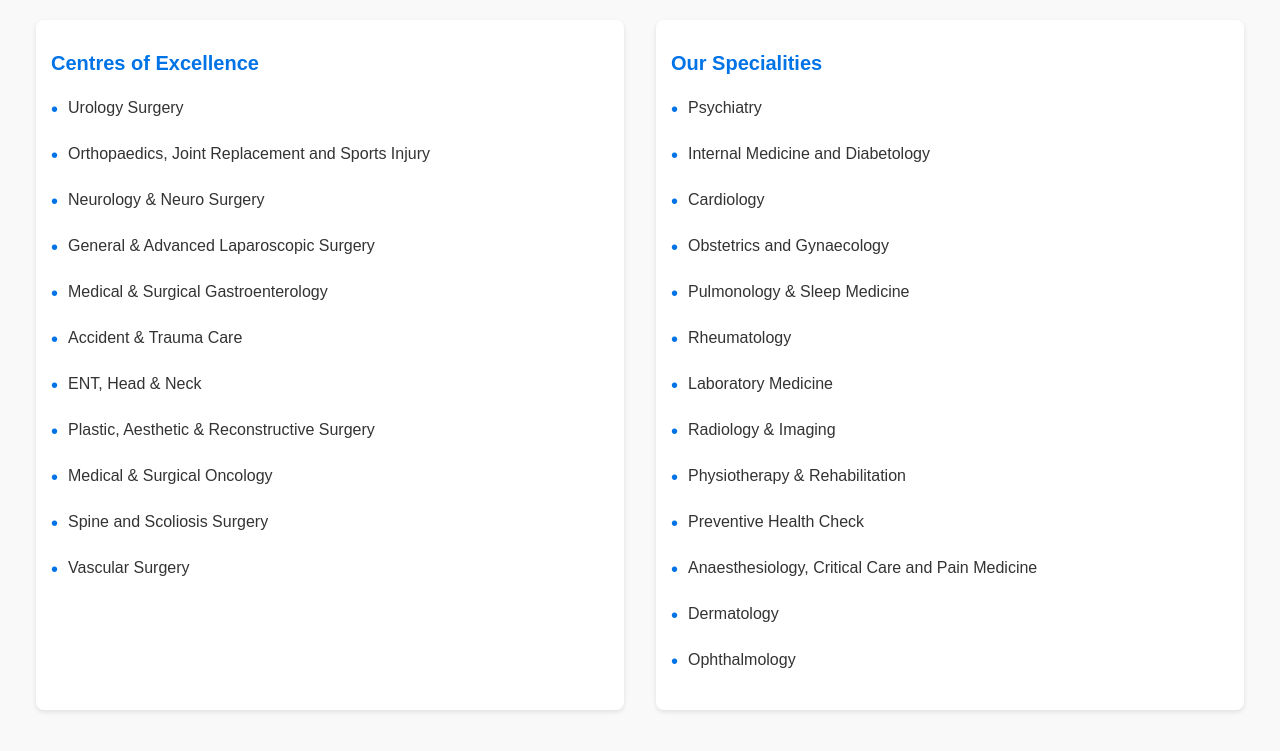
After one commit to chikkuanijohn/Doctor_appointment, a Django app: page /Our_specialities/ in a window 1280 px wide. The commit adds this page. Shown: the top 751 px of the page. Run offline with Django 5.2, Linux system fonts and the light colour scheme.

Commit message:
new file

```diff
--- a/doctor_appointment/app/urls.py
+++ b/doctor_appointment/app/urls.py
@@ -13,7 +13,7 @@ urlpatterns=[
     path('view_bookings',views.view_bookings),
     path('add_details',views.add_details),
     path('check_up_packages/',views.check_up_packages),
-    path('Manage/',views.Manage),
+    path('Our_specialities/',views.Our_specialities),
     path('About/',views.About),
     path('Testimonals/',views.Testimonals),
     path('booking',views.booking),
--- a/doctor_appointment/app/views.py
+++ b/doctor_appointment/app/views.py
@@ -106,8 +106,8 @@ def Contact(request):
 def check_up_packages(request):
     return render(request,'check_up_packages.html')
 
-def Manage(request):
-    return render(request,'Manage.html')
+def Our_specialities(request):
+    return render(request,'Our_specialities.html')
 
 def About(request):
     return render(request,'About.html')
--- /dev/null
+++ b/doctor_appointment/templates/Our_specialities.html
@@ -0,0 +1,95 @@
+<!DOCTYPE html>
+<html lang="en">
+<head>
+  <meta charset="UTF-8">
+  <meta name="viewport" content="width=device-width, initial-scale=1.0">
+  <title>Centres of Excellence and Specialities</title>
+  <style>
+    body {
+      font-family: Arial, sans-serif;
+      margin: 0;
+      padding: 0;
+      background-color: #f9f9f9;
+      color: #333;
+    }
+
+    .container {
+      display: flex;
+      justify-content: space-around;
+      padding: 20px;
+    }
+
+    .section {
+      width: 45%;
+      background-color: #fff;
+      padding: 15px;
+      border-radius: 8px;
+      box-shadow: 0 2px 5px rgba(0, 0, 0, 0.1);
+    }
+
+    h2 {
+      font-size: 20px;
+      margin-bottom: 15px;
+      color: #0073e6;
+    }
+
+    ul {
+      list-style: none;
+      padding: 0;
+    }
+
+    li {
+      font-size: 16px;
+      line-height: 1.8;
+      margin-bottom: 10px;
+      display: flex;
+      align-items: center;
+    }
+
+    li::before {
+      content: '•';
+      color: #0073e6;
+      margin-right: 10px;
+      font-size: 20px;
+    }
+  </style>
+</head>
+<body>
+  <div class="container">
+    <div class="section">
+      <h2>Centres of Excellence</h2>
+      <ul>
+        <li>Urology Surgery</li>
+        <li>Orthopaedics, Joint Replacement and Sports Injury</li>
+        <li>Neurology & Neuro Surgery</li>
+        <li>General & Advanced Laparoscopic Surgery</li>
+        <li>Medical & Surgical Gastroenterology</li>
+        <li>Accident & Trauma Care</li>
+        <li>ENT, Head & Neck</li>
+        <li>Plastic, Aesthetic & Reconstructive Surgery</li>
+        <li>Medical & Surgical Oncology</li>
+        <li>Spine and Scoliosis Surgery</li>
+        <li>Vascular Surgery</li>
+      </ul>
+    </div>
+    <div class="section">
+      <h2>Our Specialities</h2>
+      <ul>
+        <li>Psychiatry</li>
+        <li>Internal Medicine and Diabetology</li>
+        <li>Cardiology</li>
+        <li>Obstetrics and Gynaecology</li>
+        <li>Pulmonology & Sleep Medicine</li>
+        <li>Rheumatology</li>
+        <li>Laboratory Medicine</li>
+        <li>Radiology & Imaging</li>
+        <li>Physiotherapy & Rehabilitation</li>
+        <li>Preventive Health Check</li>
+        <li>Anaesthesiology, Critical Care and Pain Medicine</li>
+        <li>Dermatology</li>
+        <li>Ophthalmology</li>
+      </ul>
+    </div>
+  </div>
+</body>
+</html>
--- a/doctor_appointment/templates/admin/view_bookings.html
+++ b/doctor_appointment/templates/admin/view_bookings.html
@@ -175,7 +175,7 @@
         <div class="logo">Family Doctor X</div>
         <nav>
             <ul>
-                <li><a href="add product">add_product</a></li>
+                <li><a href="add details">add_details</a></li>
                 <!-- <li><a href="">Services</a></li> -->
                 <li><a href="view_bookings">view_bookings</a></li>
                 <!-- <li><a href="Contact Us">Contact Us</a></li>
```
Also changed, not shown: doctor_appointment/templates/About.html (+20 -19 lines), doctor_appointment/templates/user/user_home.html (+13 -12 lines), doctor_appointment/db.sqlite3, doctor_appointment/static/imges/instagram(2).png (added), doctor_appointment/static/imges/linkedin(1).png (added), doctor_appointment/static/imges/twitter(1).png (added), doctor_appointment/static/imges/youtube(1).png (added), doctor_appointment/templates/Manage.html (deleted).
